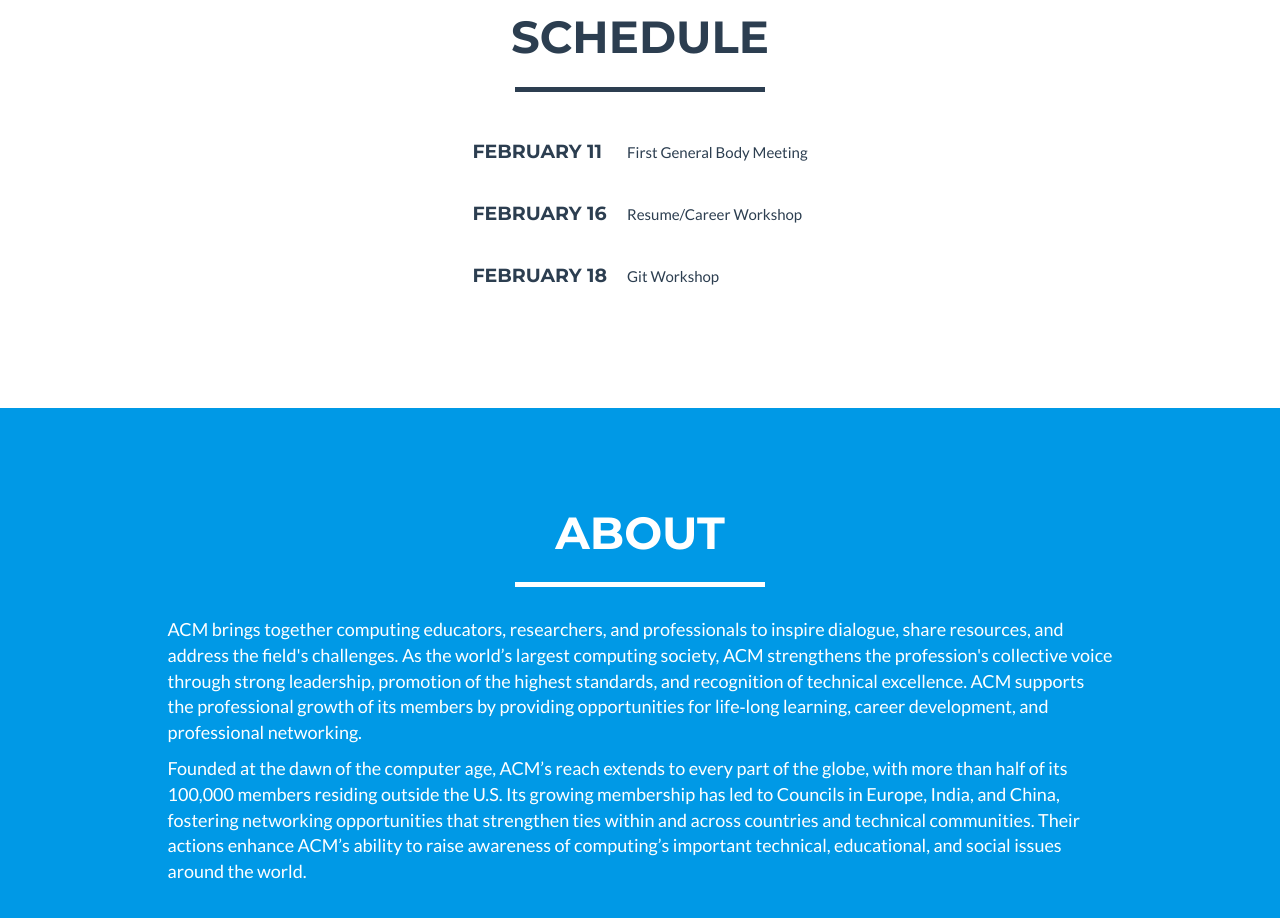
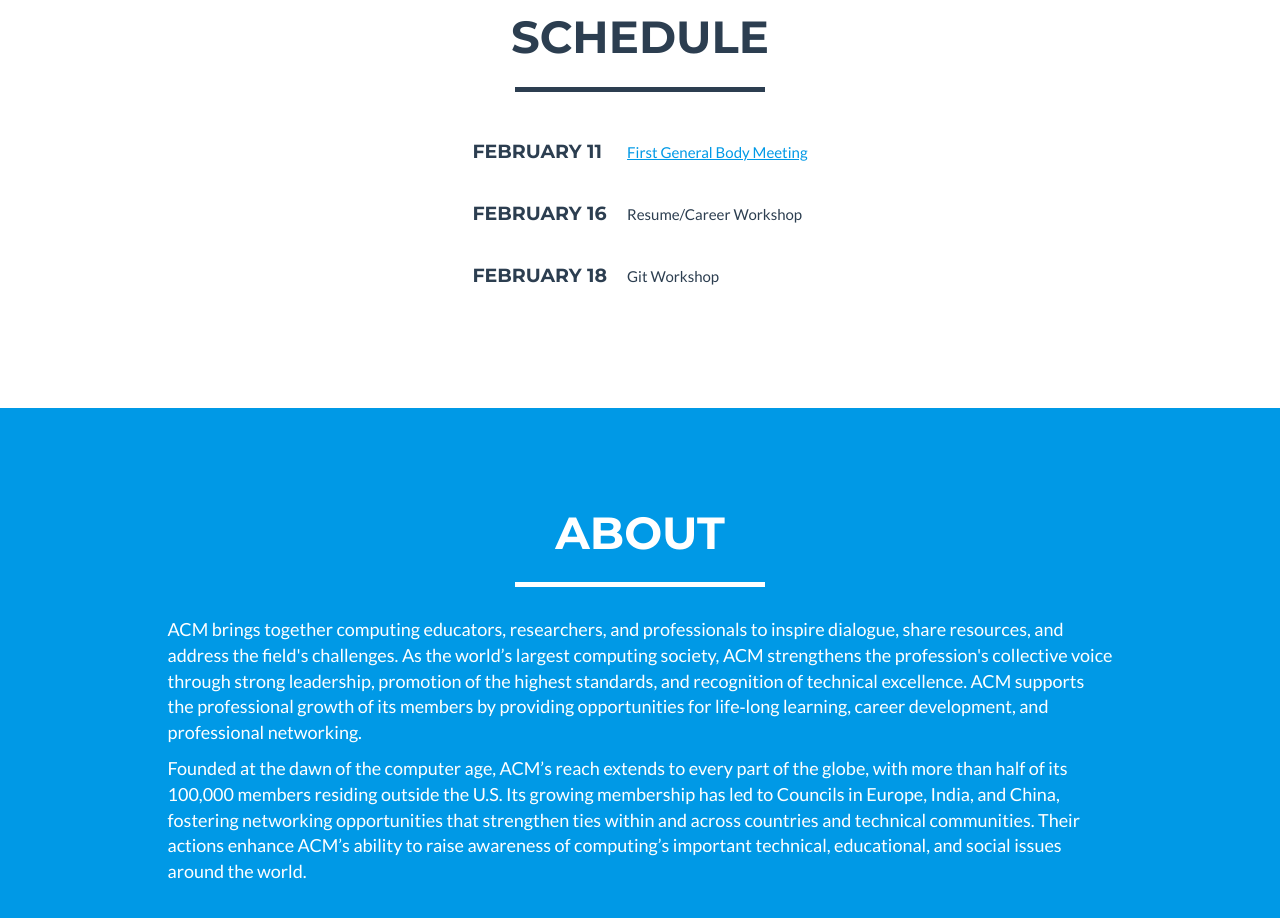
Before and after one commit to VUACM/VUACM.github.io, a plain HTML site: page index.html in a window 1280 px wide. Shown: the part 880-1798 px from the top of the page. Drawn offline with nearby package versions, Linux system fonts and the light colour scheme.

Commit message:
Added presentation to homepage

```diff
--- a/index.html
+++ b/index.html
@@ -101,7 +101,7 @@
                     <table>
                         <tr align="left">
                             <td style="padding:10px;"><h4>February 11<h4></td>
-                                <td style="padding:10px;">First General Body Meeting</td>
+                            <td style="padding:10px;"><a href="presentations/intro.html">First General Body Meeting</a></td>
                         </tr>
                         <tr align="left">
                             <td style="padding:10px;"><h4>February 16</h4></td>
```
